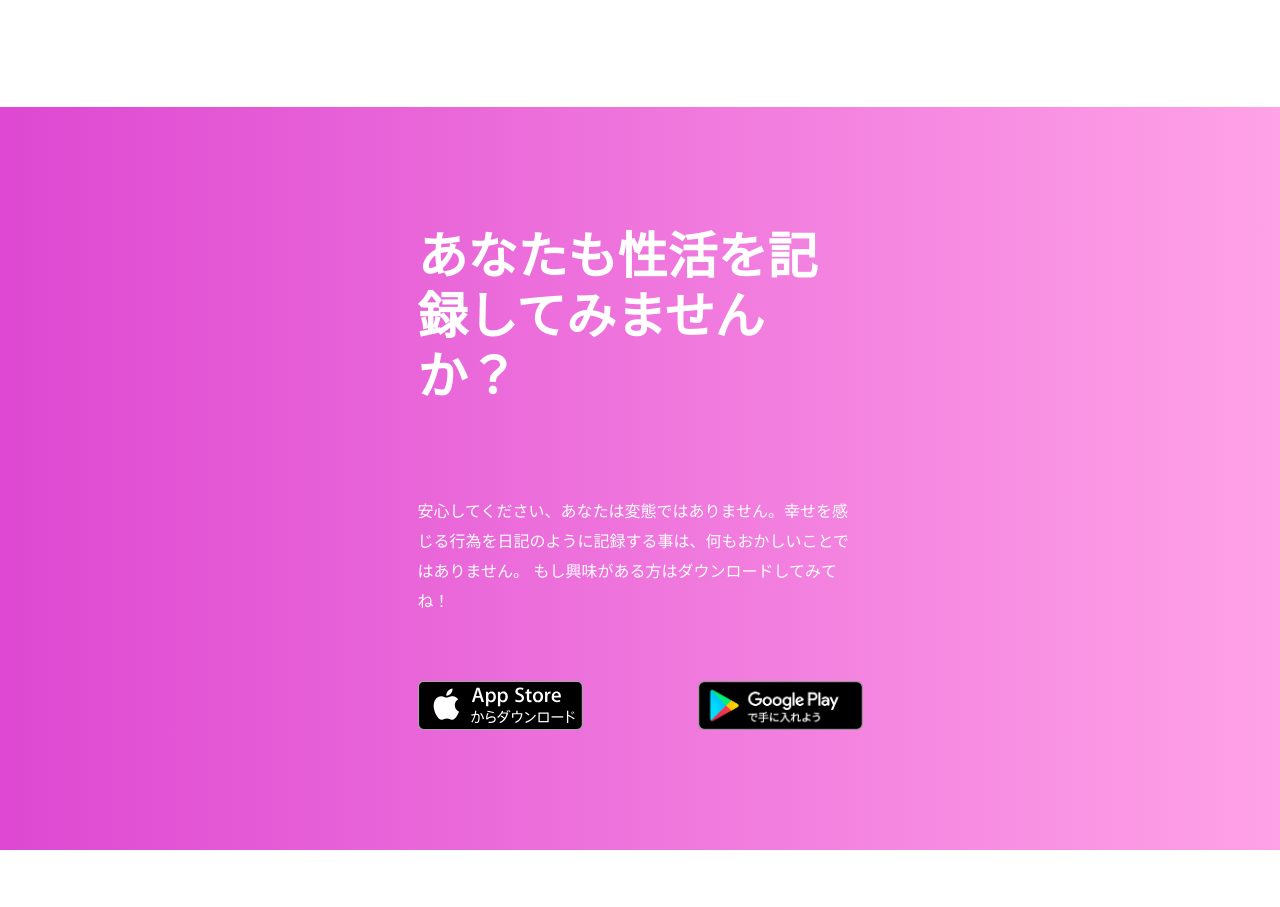
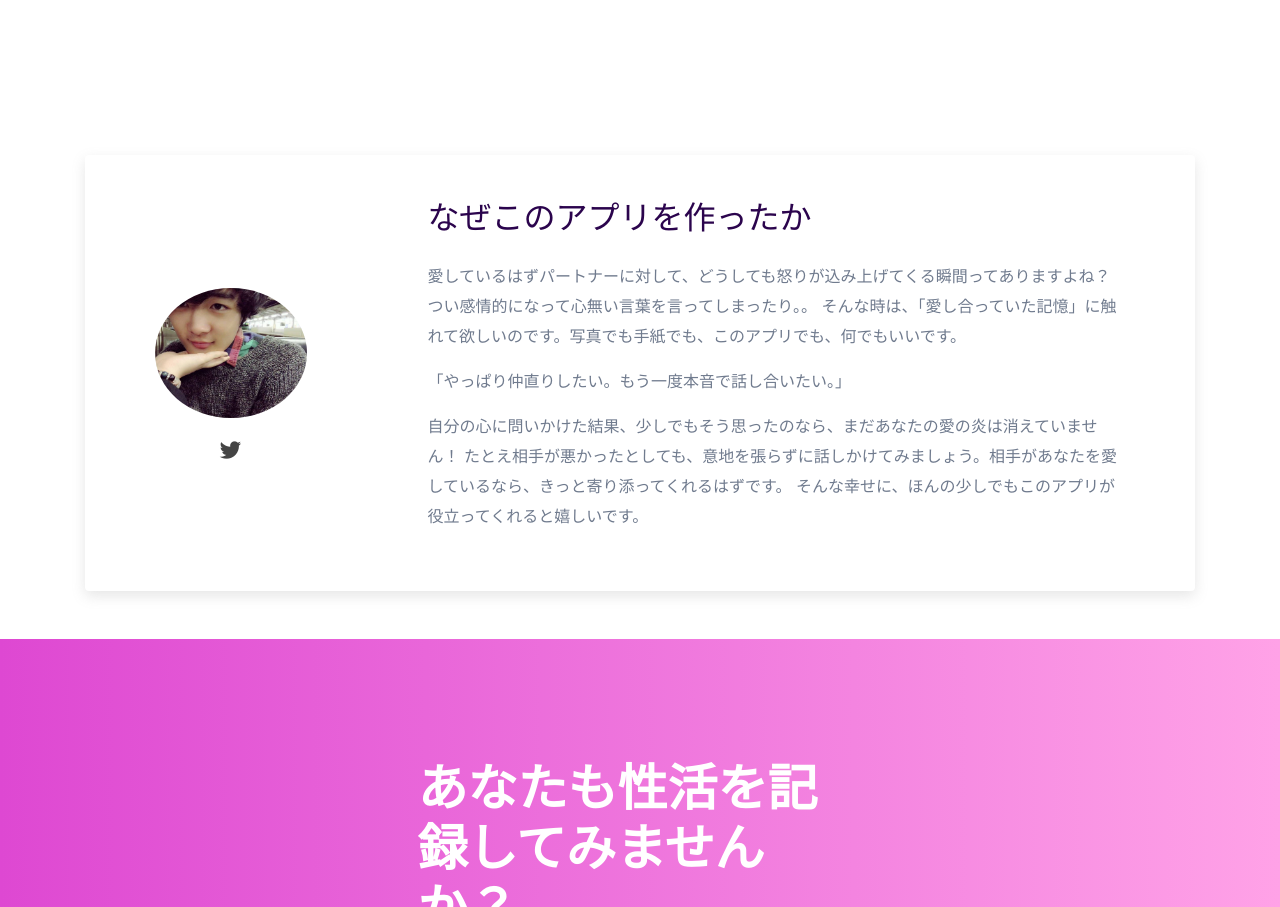
Before and after one commit to gentixyann/hCalendar-WebSite, a plain HTML site: page index.html in a window 1280 px wide. Shown: the part 1298-2205 px from the top of the page. Before the commit the page ends 2148 px from the top, so only its background shows below. Drawn offline with nearby package versions, Linux system fonts and the light colour scheme.

Commit message:
ほぼ形は完成。後はsns LINK

```diff
--- a/index.html
+++ b/index.html
@@ -6,8 +6,12 @@
     <meta name="viewport" content="width=device-width, initial-scale=1.0">
     <meta http-equiv="X-UA-Compatible" content="ie=edge">
     <title>性活カレンダー - 最近してますか？</title>
+    <!-- Bootstrap CSS -->
     <link rel="stylesheet" href="https://maxcdn.bootstrapcdn.com/bootstrap/4.0.0/css/bootstrap.min.css"
         integrity="sha384-Gn5384xqQ1aoWXA+058RXPxPg6fy4IWvTNh0E263XmFcJlSAwiGgFAW/dAiS6JXm" crossorigin="anonymous">
+    <!-- FontAwsome -->
+    <link rel="stylesheet" href="https://cdnjs.cloudflare.com/ajax/libs/font-awesome/5.9.0/css/all.min.css"
+        integrity="sha256-UzFD2WYH2U1dQpKDjjZK72VtPeWP50NoJjd26rnAdUI=" crossorigin="anonymous" />
     <link rel="stylesheet" href="style.css">
     <meta name="twitter:card" content="summary">
     <meta name="twitter:title" content="性活カレンダー">
@@ -81,7 +85,6 @@
                 <img src="img/hCalendar-website001.png" alt="" style="max-width: 100%; margin: auto">
             </div>
         </section>
-
         <section class="best-features-area section-padd4">
             <div class="container">
                 <div class="row justify-content-end">
@@ -140,8 +143,34 @@
                 </div>
             </div>
         </section>
-        <section>
-
+        <section class="fdb-block">
+            <div class="container">
+                <div class="fdb-box">
+                    <div class="row align-items-center justify-content-center">
+                        <div class="col-10 col-sm-6 col-md-4 col-lg-3 col-xl-2 m-auto">
+                            <img class="img-fluid rounded-circle" alt="" src="img/2611.jpg">
+                            <div class="row align-items-center justify-content-center mt-4">
+                                <i class="fab fa-twitter fa-lg"></i>
+                            </div>
+                        </div>
+                        <div class="col-12 col-md-8 ml-auto mr-auto mt-4 mt-md-0">
+                            <h2 class="mb-4">なぜこのアプリを作ったか</h2>
+                            <p>
+                                愛しているはずパートナーに対して、どうしても怒りが込み上げてくる瞬間ってありますよね？つい感情的になって心無い言葉を言ってしまったり。。
+                                そんな時は、「愛し合っていた記憶」に触れて欲しいのです。写真でも手紙でも、このアプリでも、何でもいいです。
+                            </p>
+                            <p>
+                             「やっぱり仲直りしたい。もう一度本音で話し合いたい。」
+                            </p>
+                            <p>
+                                自分の心に問いかけた結果、少しでもそう思ったのなら、まだあなたの愛の炎は消えていません！
+                                たとえ相手が悪かったとしても、意地を張らずに話しかけてみましょう。相手があなたを愛しているなら、きっと寄り添ってくれるはずです。
+                                そんな幸せに、ほんの少しでもこのアプリが役立ってくれると嬉しいです。
+                            </p>
+                        </div>
+                    </div>
+                </div>
+            </div>
         </section>
         <div class="available-app-area">
             <div class="container">
@@ -166,9 +195,6 @@
         </div>
     </main>
 
-
-
-
     <script src="https://code.jquery.com/jquery-3.2.1.slim.min.js"
         integrity="sha384-KJ3o2DKtIkvYIK3UENzmM7KCkRr/rE9/Qpg6aAZGJwFDMVNA/GpGFF93hXpG5KkN"
         crossorigin="anonymous"></script>
--- a/style.css
+++ b/style.css
@@ -273,3 +273,22 @@ a, button {
     left: 30px;
     top: 100px;
 }
+.fdb-block {
+    padding-top: 48px;
+    padding-bottom: 48px;
+}
+.fdb-block .fdb-box {
+    background: #fff;
+    padding: 2.75rem 1.5rem;
+    overflow: hidden;
+    color: #444;
+    border-radius: .25rem;
+    box-shadow: 0 .3125rem .875rem 0 hsla(0,0%,50.6%,.2) !important;
+}
+.rounded-circle {
+    border-radius: 50% !important;
+}
+.img-fluid, .img-thumbnail {
+    max-width: 100%;
+    height: auto;
+}
```
Also changed, not shown: img/2611.jpg (added).
